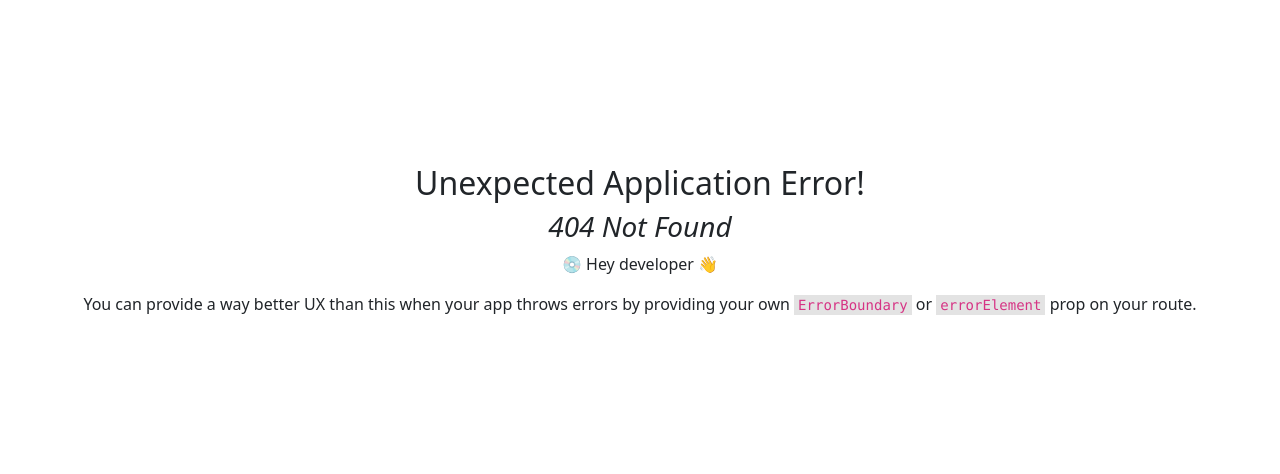
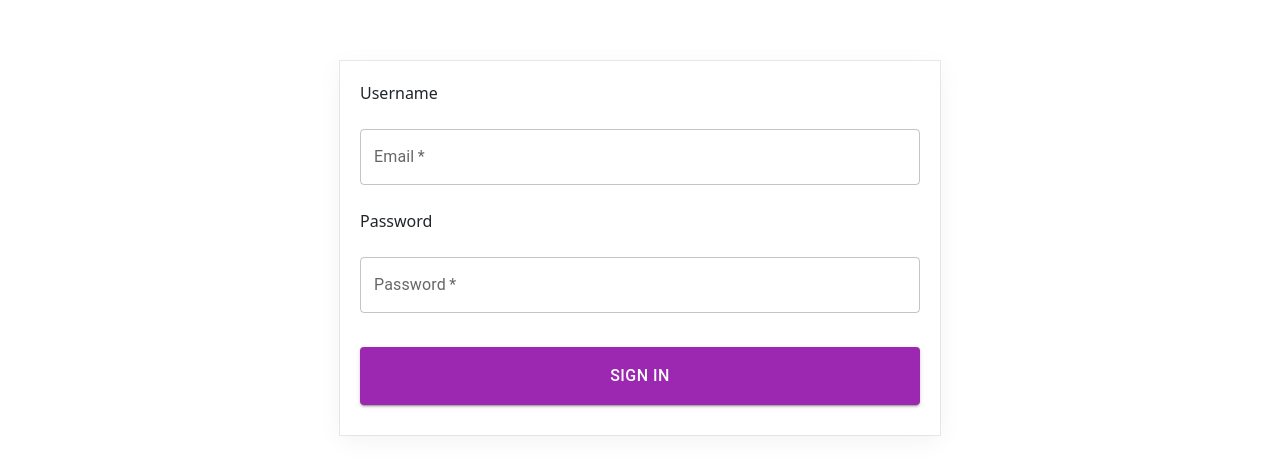
Before and after one commit to Nommyz/SE_Project, a React (Vite) app in the folder Front-end/: page /login in a window 1280 px wide. Before the commit this address had no page. Shown: the part 152-626 px from the top of the page. Built offline with nearby package versions, Linux system fonts and the light colour scheme; no server answers.

Commit message:
update ui

```diff
--- a/Front-end/src/components/page/homepage.jsx
+++ b/Front-end/src/components/page/homepage.jsx
@@ -4,7 +4,7 @@ export default function Homepage() {
   return (
     <div className="p-3 vstack gap-3">
       <h1>Sign-in using CMU OAuth Example</h1>
-      <a href="http://localhost:3000/login">
+      <a href="/login">
         <button className="sign-in">Sign-in with CMU Account</button>
       </a>
     </div>
--- a/Front-end/src/components/page/login.jsx
+++ b/Front-end/src/components/page/login.jsx
@@ -2,6 +2,9 @@ import { useRef , useState } from 'react'
 import { signInWithEmailAndPassword } from 'firebase/auth'
 import { auth } from '../../libs/firebase'
 import { Navigate, useNavigate } from 'react-router-dom'
+import TextField from '@mui/material/TextField';
+import { Button } from '@mui/material';
+
 
 
 const Login = () => {
@@ -34,8 +37,24 @@ const Login = () => {
   }
 
   return (
-    <form onSubmit={handleSubmit} className="form-container">
-      <div className="container">
+    <div className='background-login'>
+      <form onSubmit={handleSubmit} className="form-container" noValidate >
+      <div className='container'>
+        <label htmlFor="username">Username</label>
+        <TextField label={'Email'} variant='outlined' inputRef={emailRef} type='username' autoComplete='off' required/>
+        <label htmlFor="password">Password</label>
+        <TextField label={'Password'} variant='outlined' inputRef={passwordRef} type='password' required/>
+        <Button sx={{padding:'15px' , margin:'10px 0 10px 0' , fontSize:'1rem'}} variant='contained' color='secondary' type='submit'>Sign In</Button>
+      </div>
+    </form>
+    </div>
+  )
+}
+
+export default Login
+
+
+{/* <div className="container">
         <label htmlFor="username">Email</label>
         <input ref={emailRef} type="email" name="username" required />
 
@@ -43,9 +62,4 @@ const Login = () => {
         <input ref={passwordRef} type="password" name="password" required />
 
         <button type="submit">Login</button>
-      </div>
-    </form>
-  )
-}
-
-export default Login
+</div> */}
--- a/Front-end/src/components/page/sign-in.css
+++ b/Front-end/src/components/page/sign-in.css
@@ -6,7 +6,7 @@
   font-size: 1em;
   font-weight: 500;
   font-family: inherit;
-  background-color: #9b59b6;
+  background-color: #9b58b6;
   cursor: pointer;
   transition: border-color 0.25s;
 }
--- a/Front-end/src/index.css
+++ b/Front-end/src/index.css
@@ -61,6 +61,8 @@ button:focus-visible {
 /* Login & Register */
 .form-container {
   display: flex;
+  justify-content: center;
+  align-items: center;
   max-width: 840px;
   margin: 0 auto;
   flex-direction: column;
@@ -69,12 +71,15 @@ button:focus-visible {
 .form-container .container {
   display: flex;
   flex-direction: column;
-  width: 240px;
+  width: 600px;
   row-gap: 1.5rem;
   text-align: left;
+  padding: 20px;
+
+  box-shadow: rgba(0, 0, 0, 0.05) 0px 6px 24px 0px, rgba(0, 0, 0, 0.08) 0px 0px 0px 1px;
 }
 
-.form-container input {
+.form-container textfield {
   padding: 0.5rem;
 }
 
--- a/Front-end/src/router.jsx
+++ b/Front-end/src/router.jsx
@@ -9,11 +9,13 @@ import Studentboard from "./components/page/studentboard";
 import TeacherBoard from "./components/page/teacherboard";
 import Homepage from "./components/page/homepage.jsx";
 import Profile from "./components/page/profile.jsx";
+import Login from "./components/page/login.jsx";
 
 const router = createBrowserRouter(
   createRoutesFromElements(
     <>
       <Route path="/" element={<Homepage />} />
+      <Route path="login" element={<Login />} />
       <Route path="studentboard" element={<Studentboard />} />
       <Route path="teacherboard" element={<TeacherBoard />} />
       <Route path="profile" element={<Profile />} />
```
